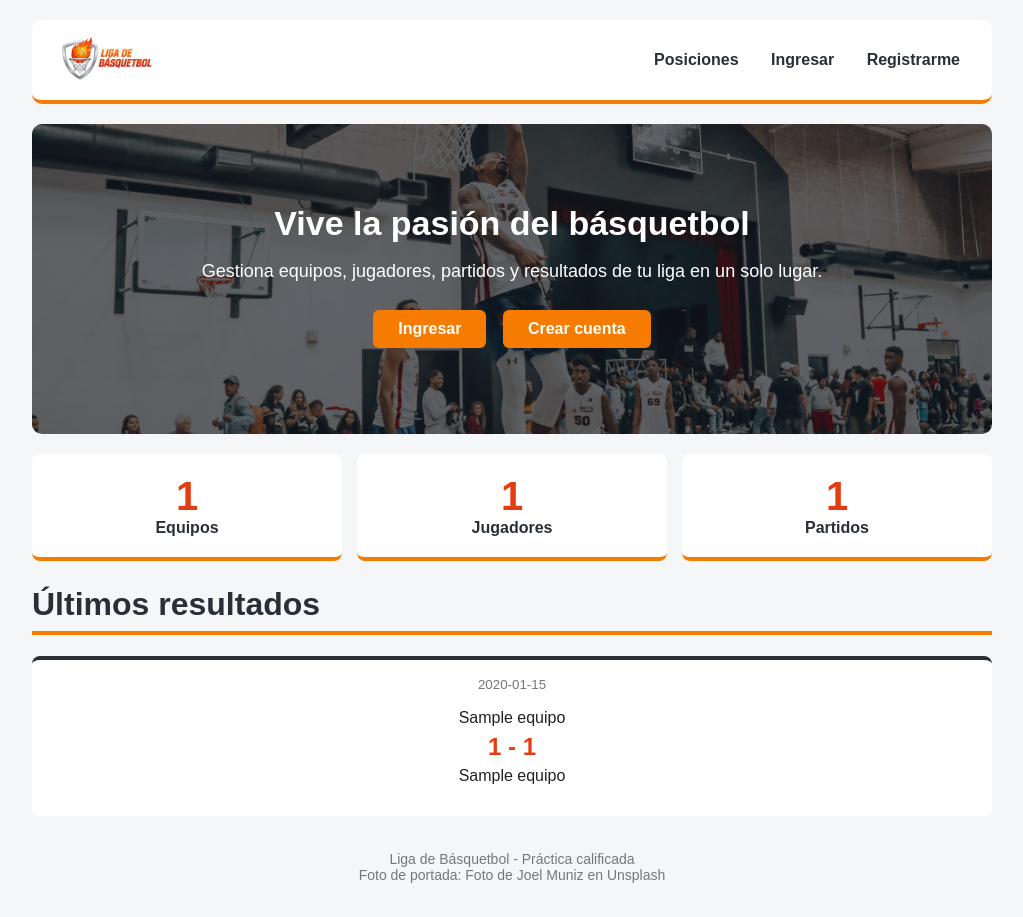
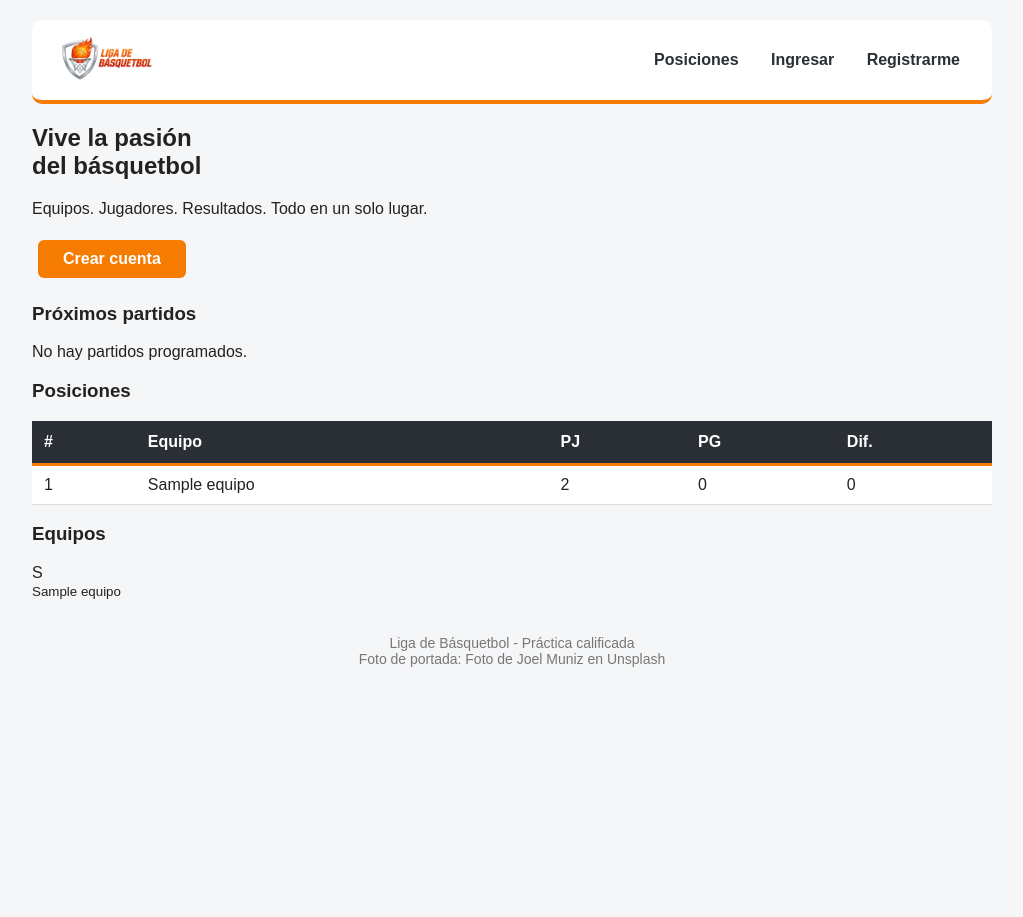
Before and after one commit to Keysy2740/mi-proyecto-sof, a PHP site: page / in a window 1280 px wide. Shown: the whole page, without its empty margins (128-1151 px from the left). After the commit the page ends 667 px from the top, so only its background shows below. Run offline with PHP 8.4, Linux system fonts and the light colour scheme; tables that the repository leaves empty hold one stand-in row (values such as "Sample post").

Commit message:
Rediseñé la portada

```diff
--- a/index.php
+++ b/index.php
@@ -2,10 +2,17 @@
 session_start();
 require 'config/database.php';
 require 'controladores/ResumenControlador.php';
+require 'controladores/EstadisticaControlador.php';
+require 'controladores/EquipoControlador.php';
 
-$controlador = new ResumenControlador($pdo);
-$totales     = $controlador->totales();
-$ultimos     = $controlador->ultimos();
+$resumen     = new ResumenControlador($pdo);
+$estadistica = new EstadisticaControlador($pdo);
+$equipo      = new EquipoControlador($pdo);
+
+// Datos que se muestran en las tres tarjetas
+$proximos   = $resumen->proximos();
+$posiciones = array_slice($estadistica->posiciones(), 0, 5);
+$equipos    = array_slice($equipo->listar(), 0, 6);
 ?>
 <!DOCTYPE html>
 <html lang="es">
@@ -14,7 +21,7 @@ $ultimos     = $controlador->ultimos();
   <title>Liga de Básquetbol</title>
   <link rel="stylesheet" href="style.css">
 </head>
-<body>
+<body class="inicio">
 
   <!-- Encabezado con el logo y el menú -->
   <div class="encabezado">
@@ -25,65 +32,95 @@ $ultimos     = $controlador->ultimos();
         <a href="panel.php">Mi panel</a>
         <a href="salir.php" class="salir">Cerrar sesión</a>
       <?php else: ?>
-        <a href="ingreso.php">Ingresar</a>
-        <a href="registro.php">Registrarme</a>
+        <a href="ingreso.php" class="boton-menu">Ingresar</a>
+        <a href="registro.php" class="boton-borde">Registrarme</a>
       <?php endif; ?>
     </div>
   </div>
 
-  <!-- Imagen grande con el mensaje principal -->
-  <div class="banner">
-    <div class="banner-texto">
-      <h2>Vive la pasión del básquetbol</h2>
-      <p>Gestiona equipos, jugadores, partidos y resultados de tu liga en un solo lugar.</p>
+  <!-- Imagen principal con el mensaje -->
+  <div class="hero">
+    <div class="hero-capa">
+      <div class="contenedor">
+        <h2>Vive la pasión<br><span>del básquetbol</span></h2>
+        <p>Equipos. Jugadores. Resultados. Todo en un solo lugar.</p>
         <?php if (isset($_SESSION['usuario_id'])): ?>
           <a href="panel.php" class="boton">Ir a mi panel</a>
         <?php else: ?>
-        <a href="ingreso.php" class="boton">Ingresar</a>
           <a href="registro.php" class="boton">Crear cuenta</a>
         <?php endif; ?>
       </div>
     </div>
-
-  <!-- Números de la liga -->
-  <div class="numeros">
-    <div class="numero">
-      <strong><?= $totales['equipos'] ?></strong>
-      <span>Equipos</span>
-    </div>
-    <div class="numero">
-      <strong><?= $totales['jugadores'] ?></strong>
-      <span>Jugadores</span>
-    </div>
-    <div class="numero">
-      <strong><?= $totales['partidos'] ?></strong>
-      <span>Partidos</span>
-    </div>
   </div>
 
-  <!-- Últimos resultados -->
-  <h1>Últimos resultados</h1>
-  <?php if (count($ultimos) === 0): ?>
-    <p>Todavía no hay partidos finalizados.</p>
+  <!-- Tres tarjetas con información de la liga -->
+  <div class="contenedor">
+    <div class="bloques">
+
+      <div class="bloque">
+        <h3>Próximos partidos</h3>
+        <?php if (count($proximos) === 0): ?>
+          <p class="vacio">No hay partidos programados.</p>
         <?php else: ?>
-    <div class="resultados">
-      <?php foreach ($ultimos as $partido): ?>
-        <div class="resultado">
-          <small><?= htmlspecialchars($partido['fecha']) ?></small>
-          <p>
-            <?= htmlspecialchars($partido['local']) ?>
-            <strong><?= (int)$partido['puntos_local'] ?> - <?= (int)$partido['puntos_visitante'] ?></strong>
-            <?= htmlspecialchars($partido['visitante']) ?>
-          </p>
+          <?php foreach ($proximos as $partido): ?>
+            <div class="partido-mini">
+              <span><?= htmlspecialchars($partido['local']) ?></span>
+              <small><?= date('d/m/Y', strtotime($partido['fecha'])) ?></small>
+              <span><?= htmlspecialchars($partido['visitante']) ?></span>
+            </div>
+          <?php endforeach; ?>
+        <?php endif; ?>
+      </div>
+
+      <div class="bloque">
+        <h3>Posiciones</h3>
+        <?php if (count($posiciones) === 0): ?>
+          <p class="vacio">Todavía no hay equipos.</p>
+        <?php else: ?>
+          <table>
+            <tr>
+              <th>#</th>
+              <th>Equipo</th>
+              <th>PJ</th>
+              <th>PG</th>
+              <th>Dif.</th>
+            </tr>
+            <?php foreach ($posiciones as $i => $fila): ?>
+              <tr>
+                <td><?= $i + 1 ?></td>
+                <td><?= htmlspecialchars($fila['nombre']) ?></td>
+                <td><?= (int)$fila['pj'] ?></td>
+                <td><?= (int)$fila['pg'] ?></td>
+                <td><?= $fila['dif'] > 0 ? '+' . $fila['dif'] : $fila['dif'] ?></td>
+              </tr>
+            <?php endforeach; ?>
+          </table>
+        <?php endif; ?>
+      </div>
+
+      <div class="bloque">
+        <h3>Equipos</h3>
+        <?php if (count($equipos) === 0): ?>
+          <p class="vacio">Todavía no hay equipos.</p>
+        <?php else: ?>
+          <div class="equipos-lista">
+            <?php foreach ($equipos as $e): ?>
+              <div class="equipo-item">
+                <div class="insignia"><?= htmlspecialchars(mb_strtoupper(mb_substr($e['nombre'], 0, 1))) ?></div>
+                <small><?= htmlspecialchars($e['nombre']) ?></small>
               </div>
             <?php endforeach; ?>
           </div>
         <?php endif; ?>
+      </div>
+
+    </div>
 
     <p class="pie">
       Liga de Básquetbol - Práctica calificada<br>
       Foto de portada: Foto de Joel Muniz en Unsplash
     </p>
+  </div>
 
 </body>
 </html>
```
Lines whose indentation alone changed are shown as unchanged.
